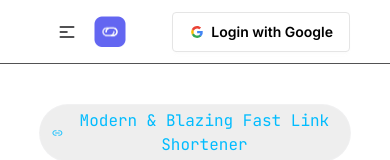
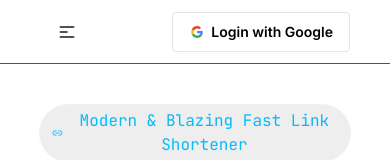
Before and after one commit to justinpaulosolo/isekai, a React (Vite) app in the folder frontend/: page / in a window 390 px wide. Shown: the top 160 px of the page. Built offline with nearby package versions, Linux system fonts and the light colour scheme; no server answers.

Commit message:
Adjusting login with google btn

```diff
--- a/frontend/src/components/layout/navbar.tsx
+++ b/frontend/src/components/layout/navbar.tsx
@@ -55,7 +55,7 @@ export function Navbar() {
 
         <Link
           to="/"
-          className="text-xl flex items-center text-white whitespace-nowrap me-3"
+          className="hidden lg:flex text-xl items-center text-white whitespace-nowrap me-3"
         >
           <img src={logo} alt="" className="w-8 me-1" />
           SnapLink
```
